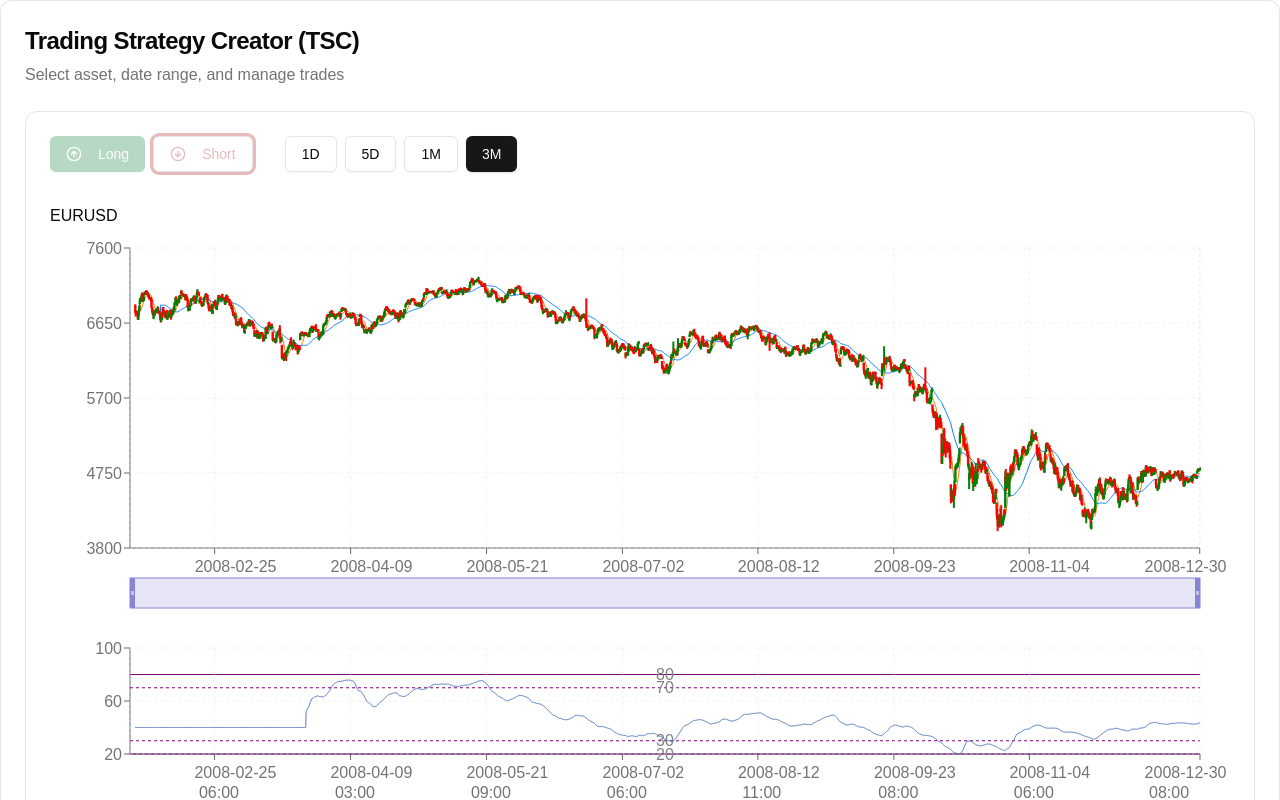
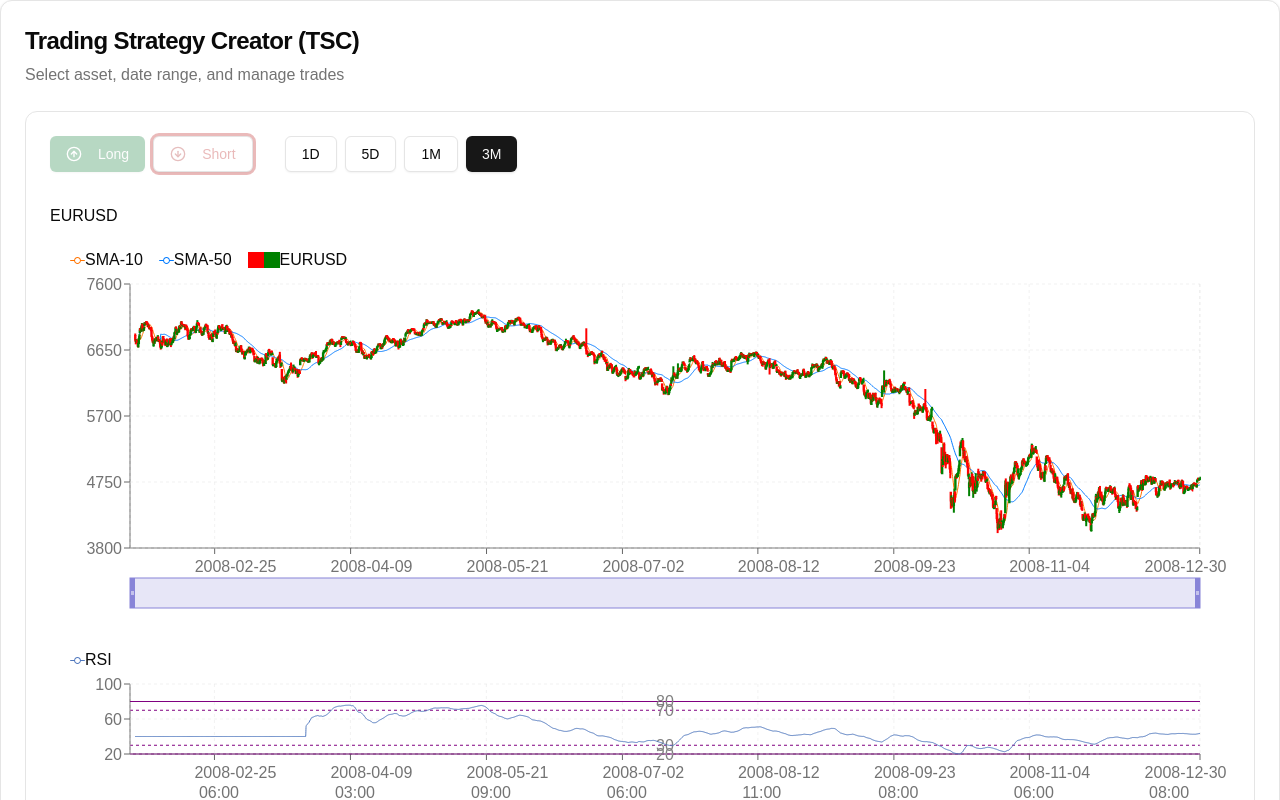
Before and after one commit to jkim1708/EvoTraderDemo, a Next.js app in the folder my-app/: page / in a window 1280 px wide. Shown: the top 800 px of the page. Built offline with nearby package versions, Linux system fonts and the light colour scheme.

Commit message:
adds legend

```diff
--- a/my-app/components/ui/candleStickChart.tsx
+++ b/my-app/components/ui/candleStickChart.tsx
@@ -4,7 +4,7 @@ import React, {Suspense, useCallback, useState} from 'react';
 import {
     Bar, Brush,
     CartesianGrid,
-    ComposedChart, Line, LineChart,
+    ComposedChart, Legend, Line, LineChart,
     ReferenceArea, ReferenceLine,
     ResponsiveContainer,
     Tooltip,
@@ -18,6 +18,8 @@ import {Button} from "@/components/ui/button";
 import {ChartContainer} from "@/components/ui/chart";
 import {CategoricalChartState} from "recharts/types/chart/types";
 import {ArrowDownCircle, ArrowUpCircle} from "lucide-react";
+import {CommitIcon} from "@radix-ui/react-icons";
+import FilledSquareIcon from "@/lib/FilledSquareIcon";
 
 // eslint-disable-next-line @typescript-eslint/ban-ts-comment
 // @ts-expect-error
@@ -141,7 +143,6 @@ function CustomizedTick(props: CustomizedTickProps) {
 }
 
 
-
 // eslint-disable-next-line @typescript-eslint/no-unused-vars,@typescript-eslint/ban-ts-comment
 // @ts-expect-error
 const customTooltipContent = ({payload}) => {
@@ -154,6 +155,125 @@ const customTooltipContent = ({payload}) => {
         <p> o {open} h {high} l {low} c {close} </p>
     )
 };
+
+// function renderLegend(value: string, entry: any) {
+//     let { color } = entry.color;
+//
+//     let valueToShow = "";
+//
+//     switch (value) {
+//         case "movingAverage":
+//             valueToShow = "SMA-10";
+//             break;
+//         case "movingAverage50":
+//             valueToShow = "SMA-50";
+//             break;
+//         case "openClose":
+//             valueToShow = "EURUSD";
+//             color = {color: "#000000"};
+//             break;
+//
+//         default:
+//             console.error("invalid value");
+//     }
+//
+//     console.log("color", {color});
+//
+//     return <span style={ color }>{valueToShow}</span>;
+// }
+
+// eslint-disable-next-line @typescript-eslint/no-unused-vars,@typescript-eslint/ban-ts-comment
+// @ts-expect-error
+const renderLegend = (props) => {
+    const {payload} = props;
+
+    return (
+        <ul style={{display: 'flex', listStyleType: 'none'}}>
+            {
+                // eslint-disable-next-line @typescript-eslint/no-unused-vars,@typescript-eslint/ban-ts-comment
+                // @ts-expect-error
+                payload.map((entry, index) => {
+
+                    let valueToShow = "";
+
+                    let icon;
+                    let icon2;
+
+                    // Logic inside the map function
+                    switch (entry.value) {
+                        case "movingAverage":
+                            valueToShow = "SMA-10";
+                            icon = <CommitIcon color={"#ff7300"}/>;
+                            break;
+                        case "movingAverage50":
+                            valueToShow = "SMA-50";
+                            icon = <CommitIcon color={"#007AFF"}/>;
+                            break;
+                        case "openClose":
+                            valueToShow = "EURUSD";
+                            icon =<FilledSquareIcon color="red" />;
+                            icon2 =<FilledSquareIcon color="green" />;
+                            break;
+                        default:
+                            valueToShow = "Unknown";
+                            console.error("Invalid value:", entry.value);
+                    }
+
+                    return (<li style={{
+                        display: 'flex',
+                        marginRight: '1rem',
+                        justifyContent: 'center',
+                        alignItems: 'center'
+                    }}
+                                key={`item-${index}`}> {icon} {icon2}{valueToShow}</li>);
+                })
+            }
+        </ul>
+    );
+}
+
+// eslint-disable-next-line @typescript-eslint/no-unused-vars,@typescript-eslint/ban-ts-comment
+// @ts-expect-error
+const renderRSILegend = (props) => {
+    const {payload} = props;
+
+    return (
+        <ul style={{display: 'flex', listStyleType: 'none'}}>
+            {
+                // eslint-disable-next-line @typescript-eslint/no-unused-vars,@typescript-eslint/ban-ts-comment
+                // @ts-expect-error
+                payload.map((entry, index) => {
+
+                    let valueToShow = "";
+
+                    let icon;
+                    let icon2;
+
+                    // Logic inside the map function
+                    switch (entry.value) {
+                        case "rsi":
+                            valueToShow = "RSI";
+                            icon = <CommitIcon color={"#5078BE"}/>;
+                            break;
+
+                        default:
+                            valueToShow = "Unknown";
+                            console.error("Invalid value:", entry.value);
+                    }
+
+                    return (<li style={{
+                        display: 'flex',
+                        marginRight: '1rem',
+                        justifyContent: 'center',
+                        alignItems: 'center'
+                    }}
+                                key={`item-${index}`}> {icon} {icon2}{valueToShow}</li>);
+                })
+            }
+        </ul>
+    );
+}
+
 
 const CandleStickChart =
     observer((props: CandleStickChartProps) => {
@@ -178,7 +298,7 @@ const CandleStickChart =
         // const [visibleData, setVisibleData] = useState(data.slice(startIndex, startIndex + xAxisResolution)); // Bereich der X-Achse
         const visibleData = data.slice(startIndex, startIndex + xAxisResolution)
         const [brushStartIndex, setBrushStartIndex] = useState(0);
-        const [brushEndIndex, setBrushEndIndex] = useState(visibleData.length-1);
+        const [brushEndIndex, setBrushEndIndex] = useState(visibleData.length - 1);
 
         const asset = props.asset;
         // const dataWithMovingAverage = attachMovingAverageData(props.data);
@@ -252,7 +372,7 @@ const CandleStickChart =
             return false;
         }
 
-        const defineReferenceArea =() => {
+        const defineReferenceArea = () => {
             if (isRefAreaSelectionDefined() && !isRefAreaSelectionOverlapping(definedRefArea, refAreaLeft, refAreaRight)) {
                 saveReferenceAreaSelection();
                 const profitNLoss = calculateProfitNLoss(refAreaLeft, refAreaRight, currentSelectedTradeKind);
@@ -302,7 +422,6 @@ const CandleStickChart =
         // const handleMouseUp = useCallback(() => {
         //     setIsDragging(false);
         // }, []);
-
 
 
         const handleContextMenu = useCallback((event: React.MouseEvent<HTMLDivElement, MouseEvent>) => {
@@ -450,7 +569,9 @@ const CandleStickChart =
                                 <YAxis yAxisId="1" dataKey="lowHigh" domain={['auto', 'auto']} allowDecimals={true}/>
                                 <CartesianGrid strokeDasharray="3 3"/>
                                 <Line type="monotone" dataKey="movingAverage" yAxisId="1" stroke="#ff7300" dot={false}/>
-                                <Line type="monotone" dataKey="movingAverage50" yAxisId="1" stroke="#007AFF" dot={false}/>
+                                <Line type="monotone" dataKey="movingAverage50" yAxisId="1" stroke="#007AFF"
+                                      dot={false}/>
+                                <Legend verticalAlign="top" height={36} iconType={"line"} content={renderLegend}/>
                                 <Bar
                                     yAxisId="1"
                                     dataKey="openClose"
@@ -460,7 +581,8 @@ const CandleStickChart =
                                 >
                                 </Bar>
 
-                                <Brush dataKey="ts" height={30} stroke="#8884d8" onChange={handleBrushChange} onDragEnd={handleDragEnd}
+                                <Brush dataKey="ts" height={30} stroke="#8884d8" onChange={handleBrushChange}
+                                       onDragEnd={handleDragEnd}
                                        startIndex={brushStartIndex} endIndex={brushEndIndex}
                                 />
 
@@ -504,6 +626,7 @@ const CandleStickChart =
                             <ReferenceLine y={30} yAxisId="1" label={30} strokeDasharray={"3 3"} stroke="purple"/>
                             <ReferenceLine y={70} yAxisId="1" label={70} strokeDasharray={"3 3"} stroke="purple"/>
                             <CartesianGrid strokeDasharray="3 3"/>
+                            <Legend verticalAlign="top" height={36} iconType={"line"} content={renderRSILegend}/>
                             <Line type="monotone" dataKey="rsi" yAxisId="1" stroke="#5078BE" dot={false}/>
                         </LineChart>
                     </ChartContainer>
--- /dev/null
+++ b/my-app/lib/FilledSquareIcon.tsx
@@ -0,0 +1,21 @@
+import { DotFilledIcon } from "@radix-ui/react-icons";
+
+function FilledSquareIcon({ size = 16, color = "black" }) {
+    return (
+        <div
+            style={{
+                width: size,
+                height: size,
+                backgroundColor: color,
+                display: "flex",
+                justifyContent: "center",
+                alignItems: "center",
+                borderRadius: 0, // Ensures it's a square
+            }}
+        >
+            <DotFilledIcon color={color} />
+        </div>
+    );
+}
+
+export default FilledSquareIcon;
```
Lines whose indentation alone changed are shown as unchanged.
